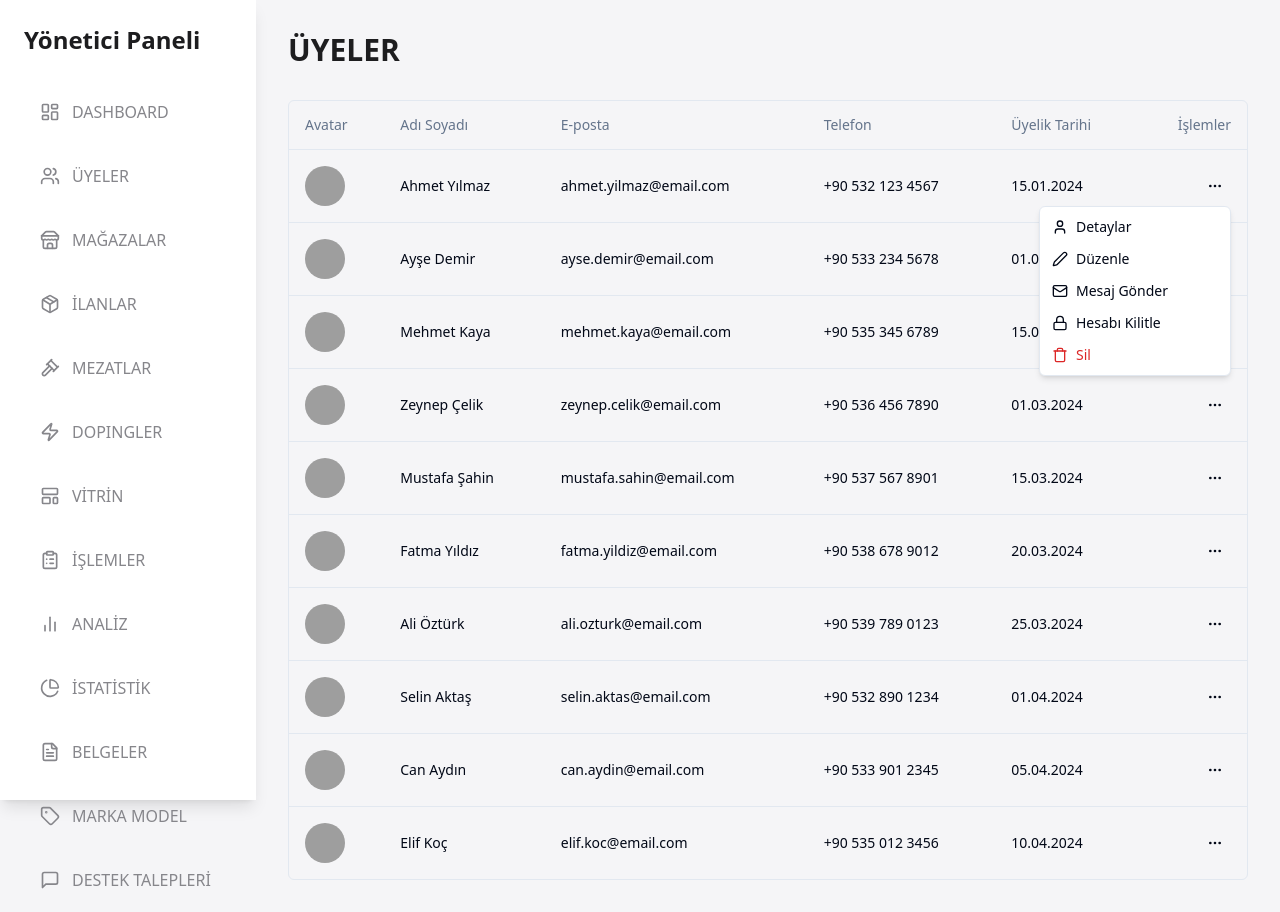
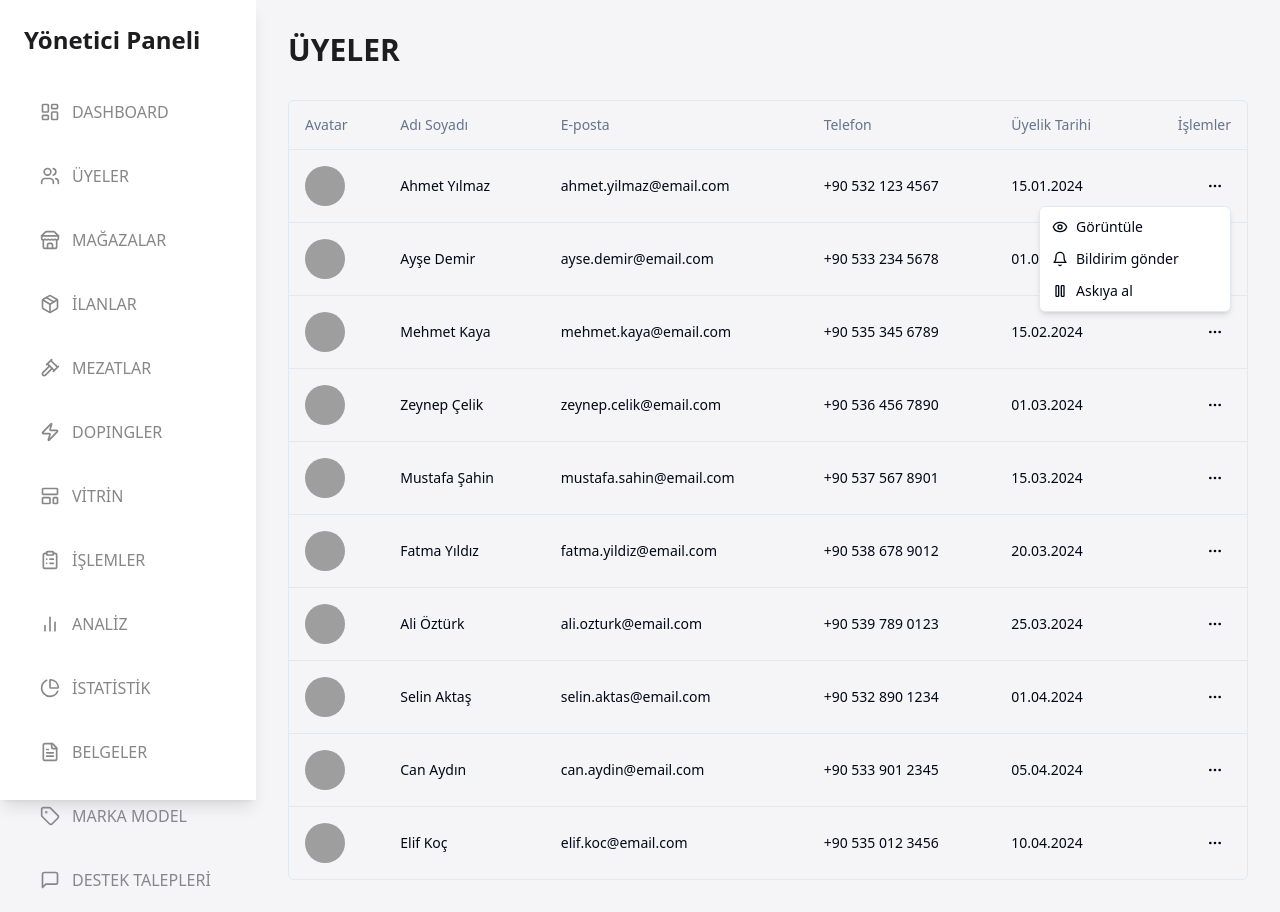
Before and after one commit to tunacan34/watchadmin, a React (Vite) app: page /members in a window 1280 px wide. Both pictures are taken after a click on the button 1215 px from the left and 185 px from the top of the page. Built offline with nearby package versions, Linux system fonts and the light colour scheme; grey boxes are pictures that could not be loaded.

Commit message:
Update Members table actions
Added view, send notification, and suspend actions to the members table.

```diff
--- a/src/pages/Members.tsx
+++ b/src/pages/Members.tsx
@@ -1,4 +1,3 @@
-
 import {
   Table,
   TableBody,
@@ -15,10 +14,9 @@ import {
   DropdownMenuItem,
   DropdownMenuTrigger,
 } from "@/components/ui/dropdown-menu";
-import { MoreHorizontal, User, Pen, Trash, Mail, Lock } from "lucide-react";
+import { MoreHorizontal, User, Eye, Bell, Pause } from "lucide-react";
 import { format } from "date-fns";
 
-// Dummy veri oluşturalım
 const members = [
   {
     id: 1,
@@ -143,24 +141,16 @@ const Members = () => {
                     </DropdownMenuTrigger>
                     <DropdownMenuContent align="end" className="w-48">
                       <DropdownMenuItem className="flex items-center gap-2">
-                        <User className="w-4 h-4" />
-                        Detaylar
+                        <Eye className="w-4 h-4" />
+                        Görüntüle
                       </DropdownMenuItem>
                       <DropdownMenuItem className="flex items-center gap-2">
-                        <Pen className="w-4 h-4" />
-                        Düzenle
+                        <Bell className="w-4 h-4" />
+                        Bildirim gönder
                       </DropdownMenuItem>
                       <DropdownMenuItem className="flex items-center gap-2">
-                        <Mail className="w-4 h-4" />
-                        Mesaj Gönder
-                      </DropdownMenuItem>
-                      <DropdownMenuItem className="flex items-center gap-2">
-                        <Lock className="w-4 h-4" />
-                        Hesabı Kilitle
-                      </DropdownMenuItem>
-                      <DropdownMenuItem className="flex items-center gap-2 text-red-600">
-                        <Trash className="w-4 h-4" />
-                        Sil
+                        <Pause className="w-4 h-4" />
+                        Askıya al
                       </DropdownMenuItem>
                     </DropdownMenuContent>
                   </DropdownMenu>
```
